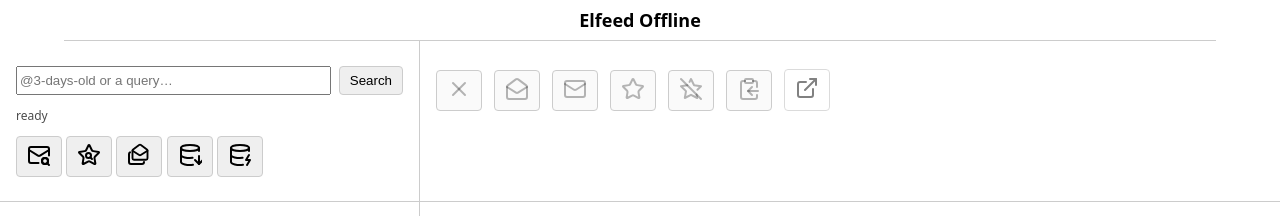
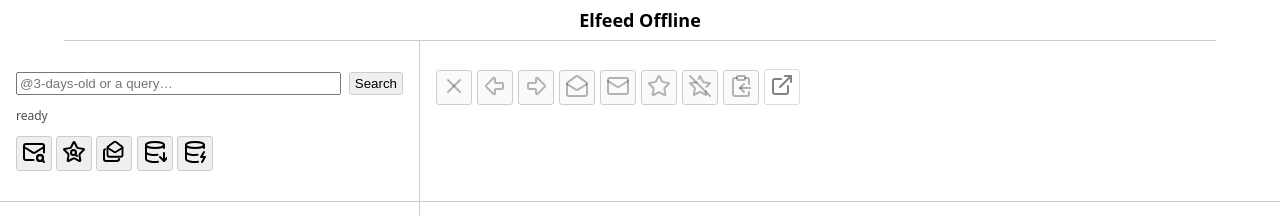
Before and after one commit to punchagan/elfeed-offline, a plain HTML site: page web/index.html in a window 1280 px wide. Shown: the top 216 px of the page. Drawn offline with Linux system fonts and the light colour scheme.

Commit message:
Add navigation to go to previous/next entries
Closes #33

```diff
--- a/web/css/app.css
+++ b/web/css/app.css
@@ -84,7 +84,7 @@
 #entry-nav {
     display: flex;
     align-items: center;
-    gap: 12px;
+    gap: 5px;
 }
 #nav-status {
     font-size: 12px;
@@ -175,10 +175,10 @@
 button,
 .button {
     cursor: pointer;
-    padding: 6px 10px;
+    padding: 3px 5px;
     display: inline-block;
     border: 1px solid #ccc;
-    border-radius: 4px;
+    border-radius: 3px;
 }
 .unread-btn svg,
 .read-btn svg {
--- a/web/index.html
+++ b/web/index.html
@@ -190,6 +190,45 @@
               <path d="m6 6 12 12" />
             </svg>
           </button>
+          <button id="prev-entry" disabled>
+            <svg
+              xmlns="http://www.w3.org/2000/svg"
+              width="24"
+              height="24"
+              viewBox="0 0 24 24"
+              fill="none"
+              stroke="currentColor"
+              stroke-width="2"
+              stroke-linecap="round"
+              stroke-linejoin="round"
+              class="lucide lucide-arrow-big-left-icon lucide-arrow-big-left"
+            >
+              <title>Previous Entry</title>
+              <path
+                d="M13 9a1 1 0 0 1-1-1V5.061a1 1 0 0 0-1.811-.75l-6.835 6.836a1.207 1.207 0 0 0 0 1.707l6.835 6.835a1 1 0 0 0 1.811-.75V16a1 1 0 0 1 1-1h6a1 1 0 0 0 1-1v-4a1 1 0 0 0-1-1z"
+              />
+            </svg>
+          </button>
+          <button id="next-entry" disabled>
+            <svg
+              xmlns="http://www.w3.org/2000/svg"
+              width="24"
+              height="24"
+              viewBox="0 0 24 24"
+              fill="none"
+              stroke="currentColor"
+              stroke-width="2"
+              stroke-linecap="round"
+              stroke-linejoin="round"
+              class="lucide lucide-arrow-big-right-icon lucide-arrow-big-right"
+            >
+              <title>Next Entry</title>
+              <path
+                d="M11 9a1 1 0 0 0 1-1V5.061a1 1 0 0 1 1.811-.75l6.836 6.836a1.207 1.207 0 0 1 0 1.707l-6.836 6.835a1 1 0 0 1-1.811-.75V16a1 1 0 0 0-1-1H5a1 1 0 0 1-1-1v-4a1 1 0 0 1 1-1z"
+              />
+            </svg>
+          </button>
+
           <button id="mark-read" disabled>
             <svg
               xmlns="http://www.w3.org/2000/svg"
```
Also changed, not shown: 1 other file.
